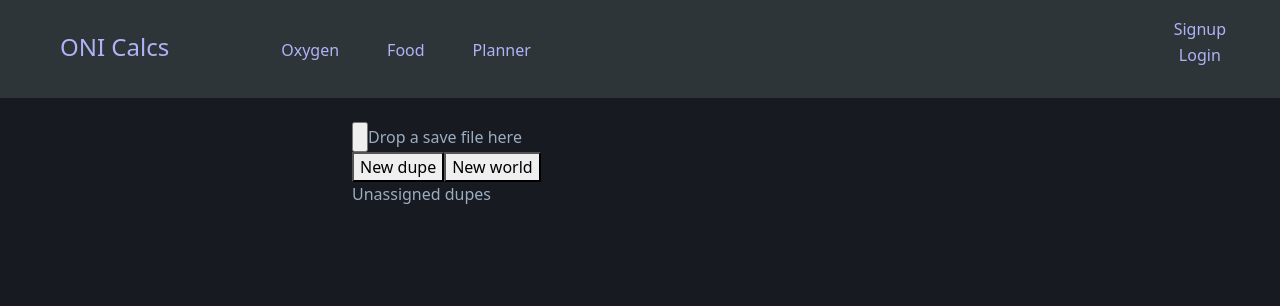
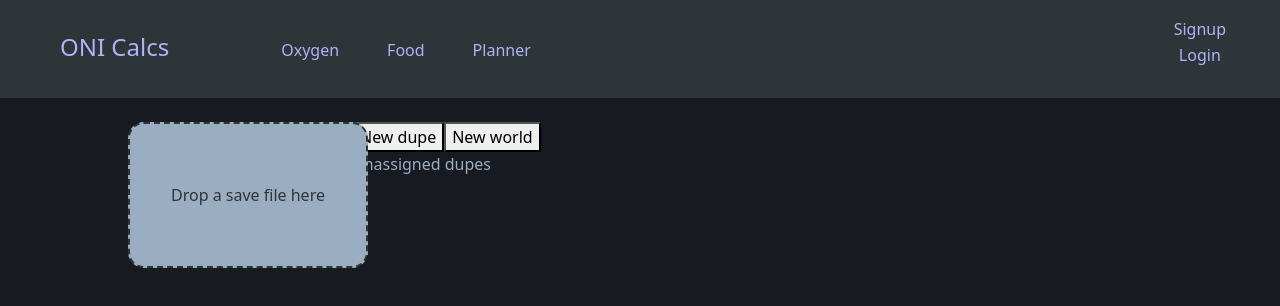
Before and after one commit to effervescent000/oni_calcs, a React (Create React App) app: page /planner in a window 1280 px wide. Shown: the top 306 px of the page. Built offline with nearby package versions, Linux system fonts and the light colour scheme.

Commit message:
styling dropzone

```diff
--- a/src/components/planner/planner-page.js
+++ b/src/components/planner/planner-page.js
@@ -83,7 +83,6 @@ const PlannerPage = (props) => {
         //         getDupes();
         //     })
         //     .catch((error) => console.log(error.response));
-        console.log(result);
         let dupesCopy = [...dupes];
         for (const dupe of dupesCopy) {
             if (parseInt(result.draggableId) === dupe.id) {
--- a/src/components/planner/save-file-dropzone.js
+++ b/src/components/planner/save-file-dropzone.js
@@ -75,7 +75,8 @@ const SaveFileDropzone = (props) => {
     return (
         <div className="upload-wrapper" {...getRootProps({ style })}>
             <input type="button" {...getInputProps} />
-            Drop a save file here
+            {processingData ? <span>Processing...</span> : <span>Drop a save file here</span>}
+            <div />
         </div>
     );
 };
--- a/src/components/planner/world-stats.js
+++ b/src/components/planner/world-stats.js
@@ -3,6 +3,7 @@ import React from "react";
 const WorldStats = (props) => {
     const stats = {
         cooks: props.dupes.filter((dupe) => dupe.Cooking1).length,
+        builders: props.dupes.filter((dupe) => dupe.construction > 15).length,
         farmers: props.dupes.filter((dupe) => dupe.Farming2).length,
         ranchers: props.dupes.filter((dupe) => dupe.Ranching1).length,
         fieldResearchers: props.dupes.filter((dupe) => dupe.Researching2).length,
--- a/src/styles/planner.scss
+++ b/src/styles/planner.scss
@@ -1,4 +1,5 @@
 #planner-wrapper {
+    position: relative;
     .planner-frame {
         display: flex;
         flex-direction: column;
@@ -50,6 +51,24 @@
             }
         }
     }
+    .upload-wrapper {
+        position: fixed;
+        left: 10%;
+        background-color: $blue-gray;
+        color: $dark-gray;
+        display: grid;
+        grid-template-rows: repeat(3, 1fr);
+        justify-items: center;
+        padding: 2em;
+        border: 2px $dark-gray dashed;
+        width: 15em;
+        border-radius: 1em;
+        input {
+            background-color: transparent;
+            color: transparent;
+            border: none;
+        }
+    }
 }
 
 // styles that I want to apply to all instances of dupes wrapper
--- a/src/styles/variables.scss
+++ b/src/styles/variables.scss
@@ -4,4 +4,8 @@ $secondary-bg-color: #2e3538;
 $primary-text-color: #9badc0;
 
 $primary-accent-color: #afb3f7;
+
 $periwinkle: #afb3f7;
+$blue-gray: #9badc0;
+$black: #171a21;
+$dark-gray: #2e3538;
```
